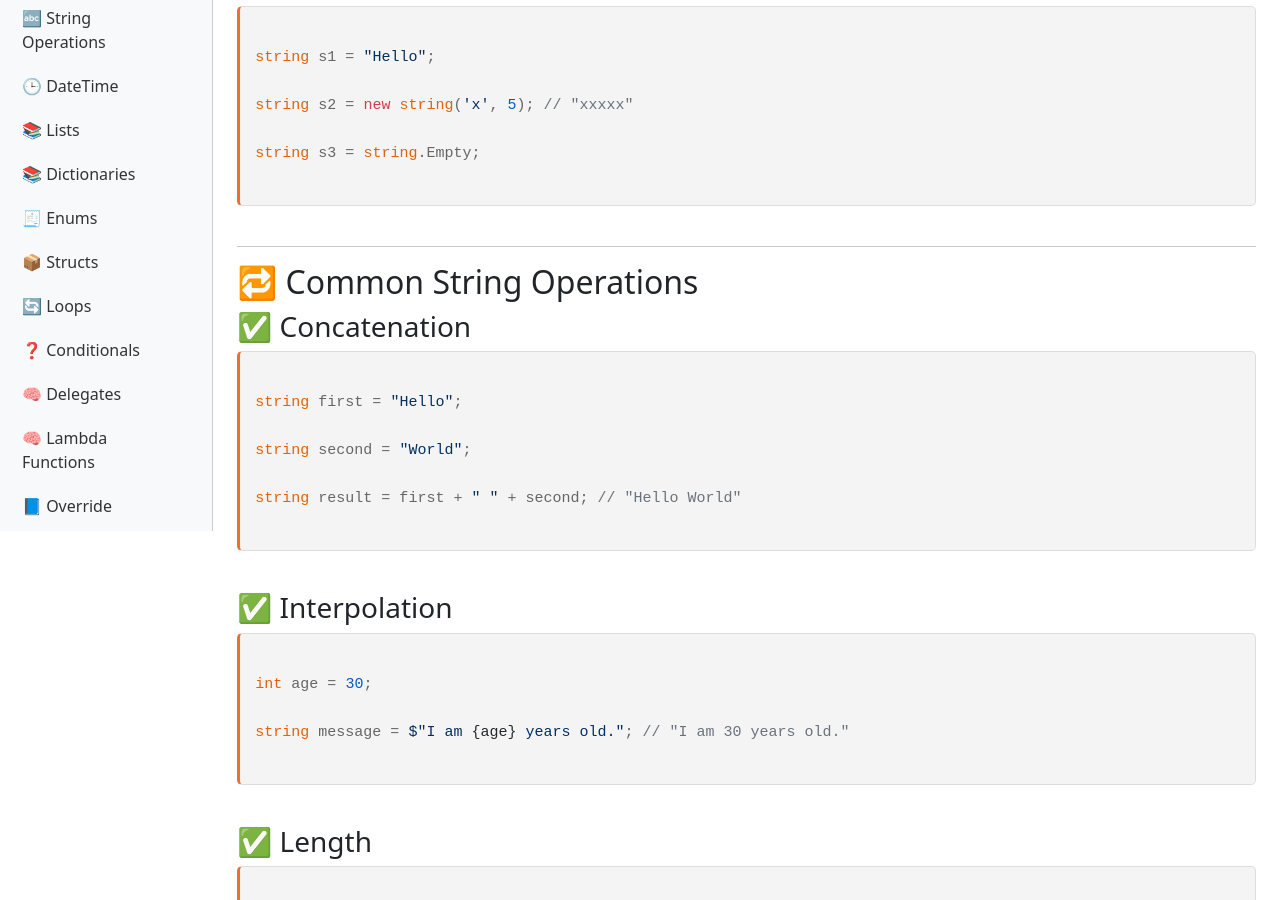
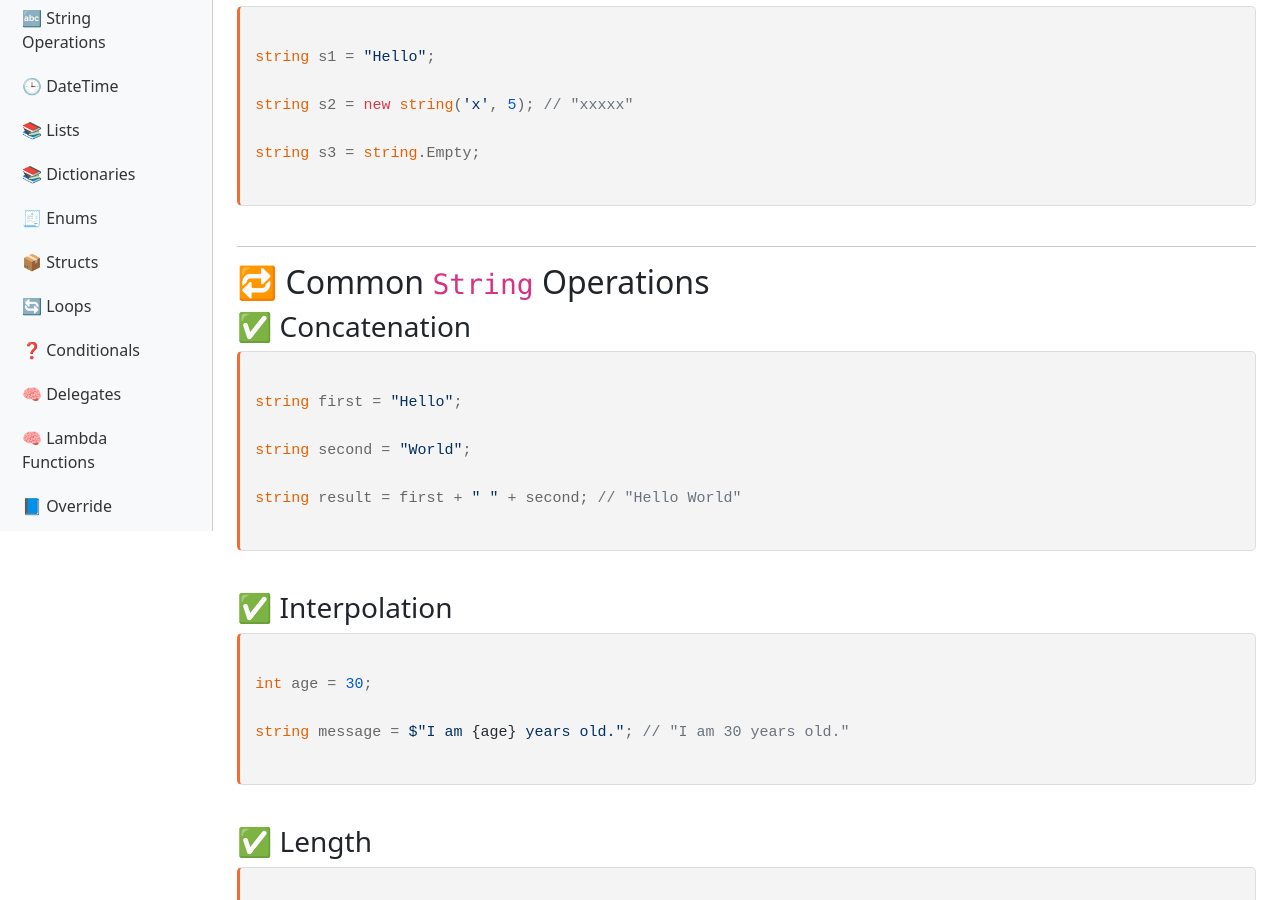
Before and after one commit to buribalkan/C-SHARP-Training, a Jekyll site: the page built from Strings.md, in a window 1280 px wide and 900 px high, scrolled down 329 px. Built offline with Jekyll 4.4.1, drawn with Linux system fonts in a browser that asks for light colours; nearby versions of some CDN libraries; our own code applies the rules of GitHub Pages for plain Markdown files.

```diff
--- a/Strings.md
+++ b/Strings.md
@@ -42,7 +42,7 @@ string s3 = string.Empty;
 
 
 
-## 🔁 Common String Operations
+## 🔁 Common `String` Operations
 
 
 
```
